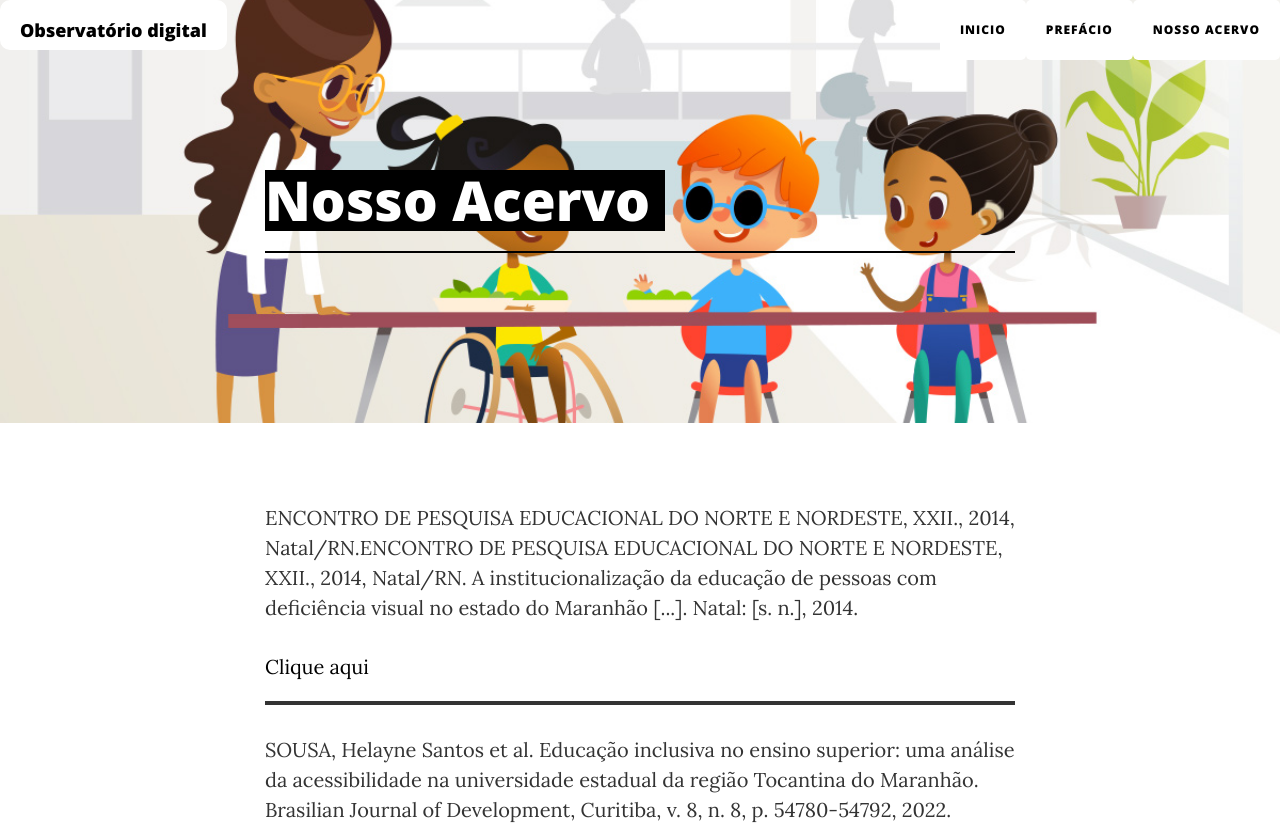
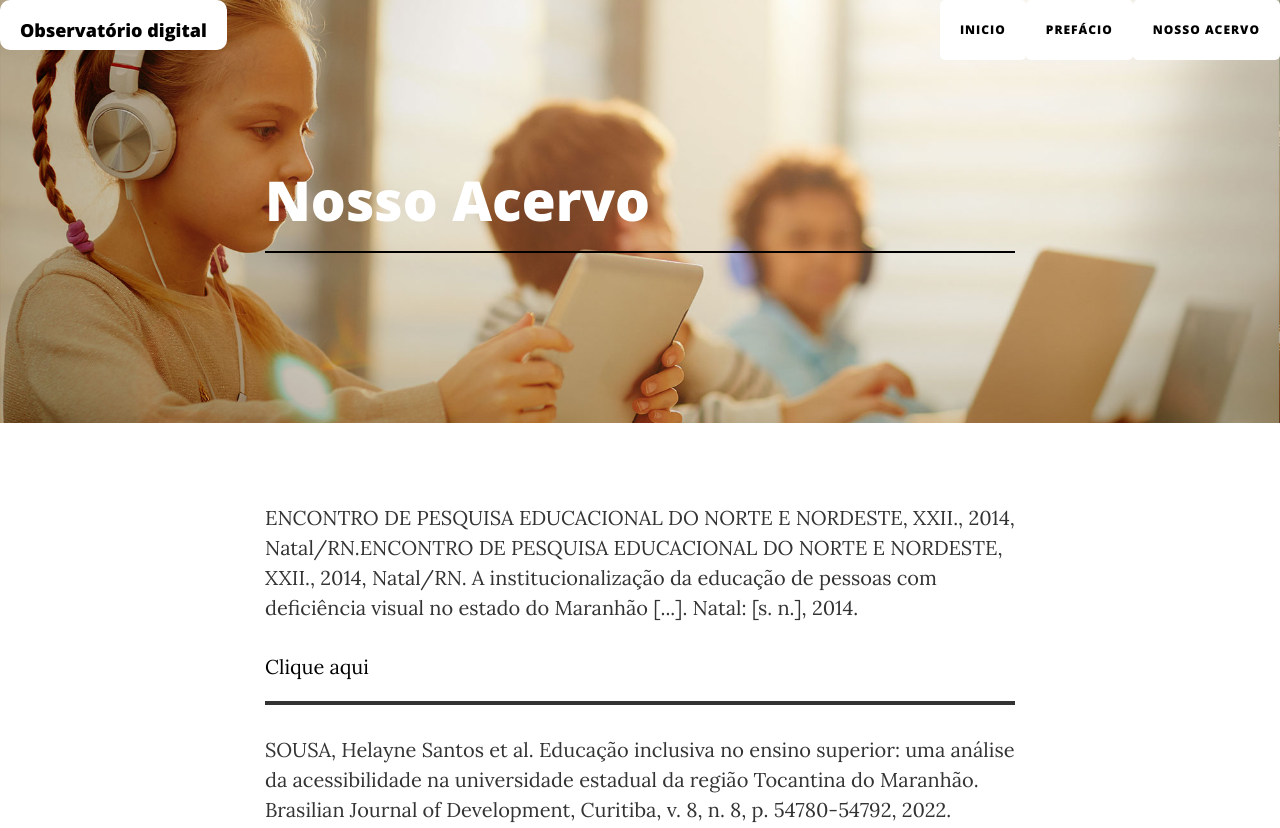
Before and after one commit to Teslaneto/uema.github.io, a website: page post.html in a window 1280 px wide. Shown: the top 828 px of the page. Drawn offline with nearby package versions, Linux system fonts and the light colour scheme.

Commit message:
feat/nova_imagem

```diff
--- a/post.html
+++ b/post.html
@@ -92,12 +92,12 @@
 
     <!-- Page Header -->
     <!-- Set your background image for this header on the line below. -->
-    <header class="intro-header" style="background-image: url('img/img3.jpg')">
+    <header class="intro-header" style="background-image: url('img/90.jpeg')">
         <div class="container">
             <div class="row">
                 <div class="col-lg-8 col-lg-offset-2 col-md-10 col-md-offset-1">
                     <div class="post-heading">
-                        <h1 style="color:rgb(255, 255, 255); background-color: black; width: 400px;">Nosso Acervo</h1>
+                        <h1 style="color:rgb(255, 255, 255);  width: 400px;">Nosso Acervo</h1>
                         <hr style="border: 1px solid black;">
                     </div>
                 </div>
```
Also changed, not shown: index.html (+1 -1 lines), img/90.jpeg (added).
